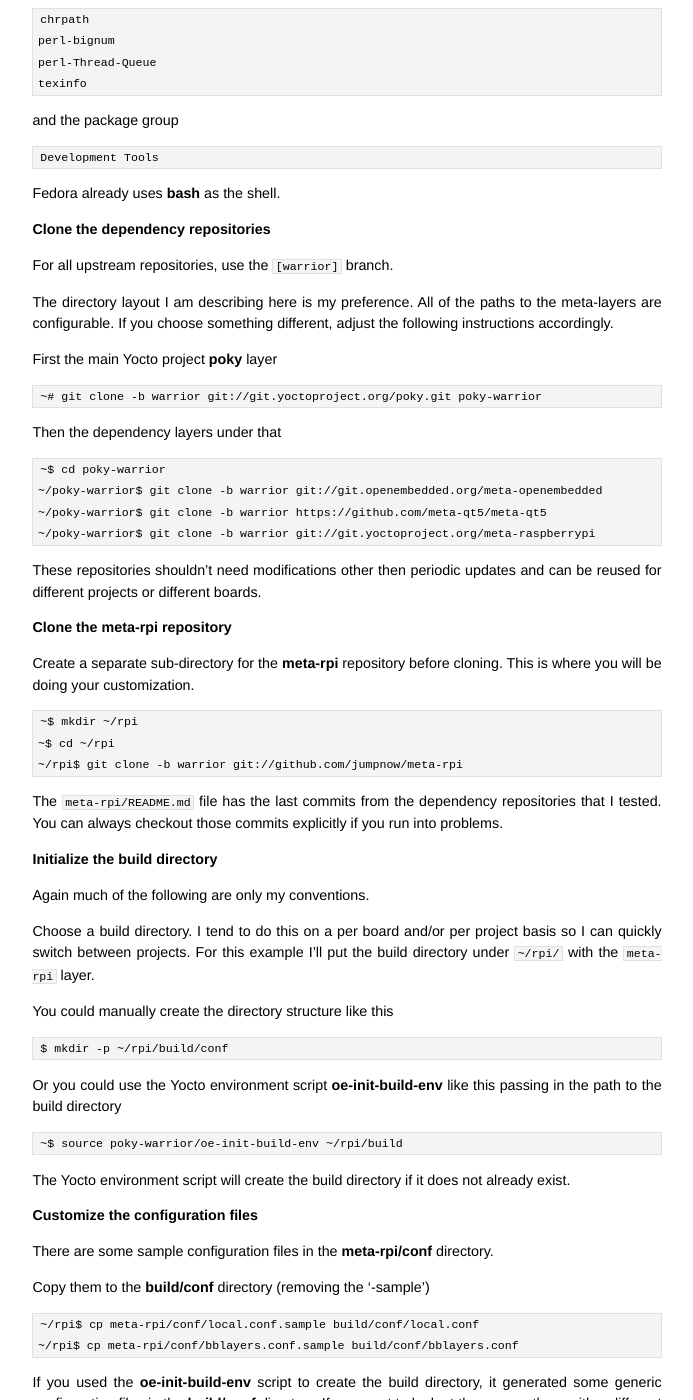
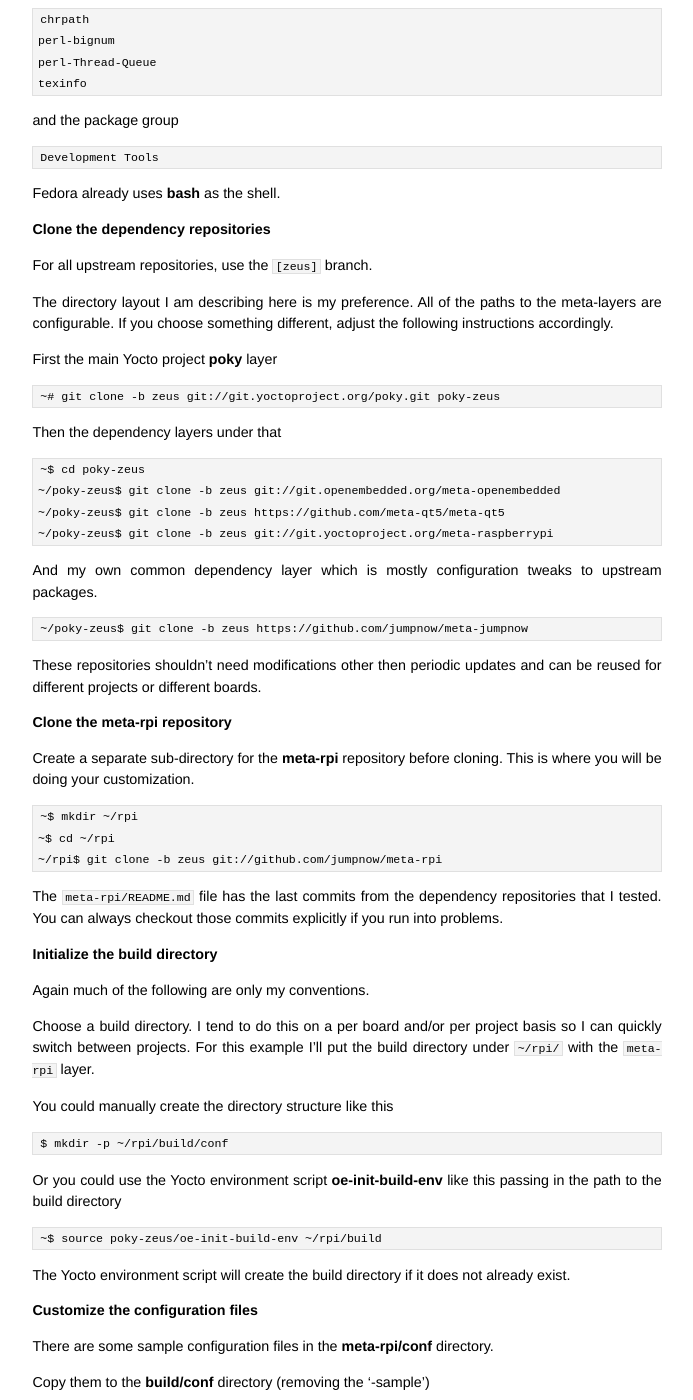
Before and after one commit to jumpnow/jumpnowtek-site, a Jekyll site: the page built from _posts/2015-12-04-Raspberry-Pi-Systems-with-Yocto.md, in a window 1280 px wide and 1400 px high, scrolled down 2605 px. Shown: the whole window, without its empty margins (293-986 px from the left). Built offline with Jekyll 4.4.1, drawn with Linux system fonts in a browser that asks for light colours; some of the changed text lies outside the part shown.

Commit message:
rpi yocto: upgrade to zeus

```diff
--- a/_posts/2015-12-04-Raspberry-Pi-Systems-with-Yocto.md
+++ b/_posts/2015-12-04-Raspberry-Pi-Systems-with-Yocto.md
@@ -51,7 +51,7 @@
 
 ### System Info
 
-The Yocto version is **2.7.0**, the `[warrior]` branch.
+The Yocto version is **3.0**, the `[zeus]` branch.
 
 The **4.19** Linux kernel comes from the [github.com/raspberrypi/linux][rpi-kernel] repository.
 
@@ -124,20 +124,24 @@
 
 ### Clone the dependency repositories
 
-For all upstream repositories, use the `[warrior]` branch.
+For all upstream repositories, use the `[zeus]` branch.
 
 The directory layout I am describing here is my preference. All of the paths to the meta-layers are configurable. If you choose something different, adjust the following instructions accordingly.
 
 First the main Yocto project **poky** layer
 
-    ~# git clone -b warrior git://git.yoctoproject.org/poky.git poky-warrior
+    ~# git clone -b zeus git://git.yoctoproject.org/poky.git poky-zeus
 
 Then the dependency layers under that
 
-    ~$ cd poky-warrior
-    ~/poky-warrior$ git clone -b warrior git://git.openembedded.org/meta-openembedded
-    ~/poky-warrior$ git clone -b warrior https://github.com/meta-qt5/meta-qt5
-    ~/poky-warrior$ git clone -b warrior git://git.yoctoproject.org/meta-raspberrypi
+    ~$ cd poky-zeus
+    ~/poky-zeus$ git clone -b zeus git://git.openembedded.org/meta-openembedded
+    ~/poky-zeus$ git clone -b zeus https://github.com/meta-qt5/meta-qt5
+    ~/poky-zeus$ git clone -b zeus git://git.yoctoproject.org/meta-raspberrypi
+
+And my own common dependency layer which is mostly configuration tweaks to upstream packages.
+
+    ~/poky-zeus$ git clone -b zeus https://github.com/jumpnow/meta-jumpnow
 
 These repositories shouldn't need modifications other then periodic updates and can be reused for different projects or different boards.
 
@@ -147,7 +151,7 @@
 
     ~$ mkdir ~/rpi
     ~$ cd ~/rpi
-    ~/rpi$ git clone -b warrior git://github.com/jumpnow/meta-rpi
+    ~/rpi$ git clone -b zeus git://github.com/jumpnow/meta-rpi
 
 The `meta-rpi/README.md` file has the last commits from the dependency repositories that I tested. You can always checkout those commits explicitly if you run into problems.
 
@@ -164,7 +168,7 @@
 
 Or you could use the Yocto environment script **oe-init-build-env** like this passing in the path to the build directory
 
-    ~$ source poky-warrior/oe-init-build-env ~/rpi/build
+    ~$ source poky-zeus/oe-init-build-env ~/rpi/build
 
 The Yocto environment script will create the build directory if it does not already exist.
 
@@ -191,11 +195,12 @@
 
 For example, if your directory structure does not look exactly like this, you will need to modify `bblayers.conf`
 
-    ~/poky-warrior/
-         meta-openembedded/
-         meta-qt5/
-         meta-raspberrypi
-         ...
+    ~/poky-zeus/
+        meta-jumpnow/
+        meta-openembedded/
+        meta-qt5/
+        meta-raspberrypi
+        ...
 
     ~/rpi/
         meta-rpi/
@@ -296,7 +302,7 @@
 
 You need to [source][source-script] the Yocto environment into your shell before you can use [bitbake][bitbake]. The **oe-init-build-env** will not overwrite your customized conf files.
 
-    ~$ source poky-warrior/oe-init-build-env ~/rpi/build
+    ~$ source poky-zeus/oe-init-build-env ~/rpi/build
 
     ### Shell environment set up for builds. ###
 
@@ -410,11 +416,11 @@
 
 For instance, if I had this in `build/conf/local.conf`
 
-    TMPDIR = "/oe4/rpi/tmp-warrior"
+    TMPDIR = "/oe4/rpi/tmp-zeus"
 
 Then I would export this environment variable before running `copy_boot.sh`
 
-    ~/rpi/meta-rpi/scripts$ export OETMP=/oe4/rpi/tmp-warrior
+    ~/rpi/meta-rpi/scripts$ export OETMP=/oe4/rpi/tmp-zeus
 
 If you didn't override the default **TMPDIR** in `local.conf`, then set it to the default **TMPDIR**
 
@@ -465,7 +471,7 @@
 
     ~$ sudo umount /dev/sdb1
     ~$ sudo umount /dev/sdb2
-    ~$ export OETMP=/oe4/rpi/tmp-warrior
+    ~$ export OETMP=/oe4/rpi/tmp-zeus
     ~$ export MACHINE=raspberrypi2
     ~$ cd rpi/meta-rpi/scripts
     ~/rpi/meta-rpi/scripts$ ./copy_boot.sh sdb
@@ -498,7 +504,7 @@
 
 To display the list of available recipes from the **meta-layers** included in **bblayers.conf**
 
-    ~$ source poky-warrior/oe-init-build-env ~/rpi/build
+    ~$ source poky-zeus/oe-init-build-env ~/rpi/build
 
     ~/rpi/build$ bitbake -s
 
```
Also changed, not shown: other parts of _posts/2015-12-04-Raspberry-Pi-Systems-with-Yocto.md (+3 -2 lines).
